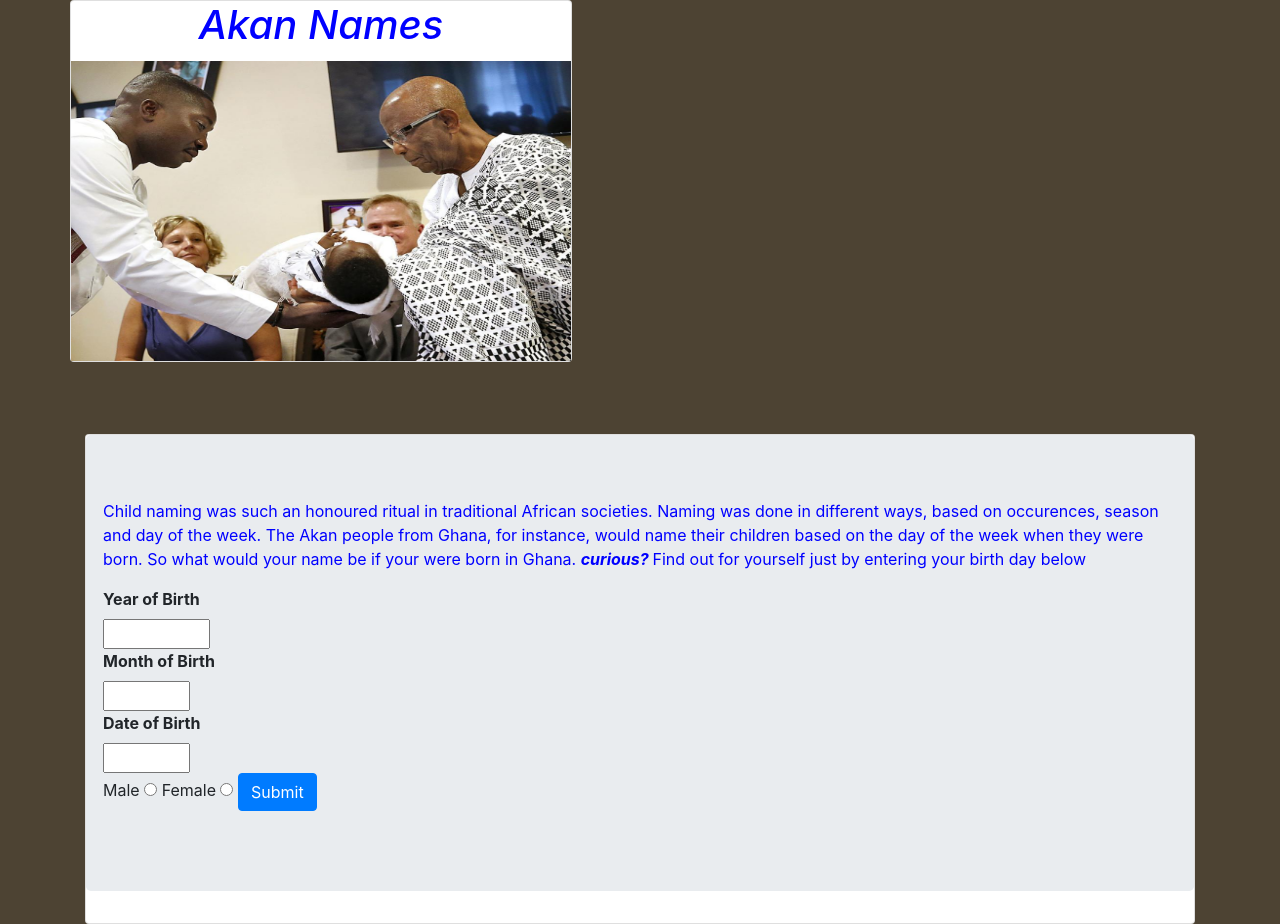
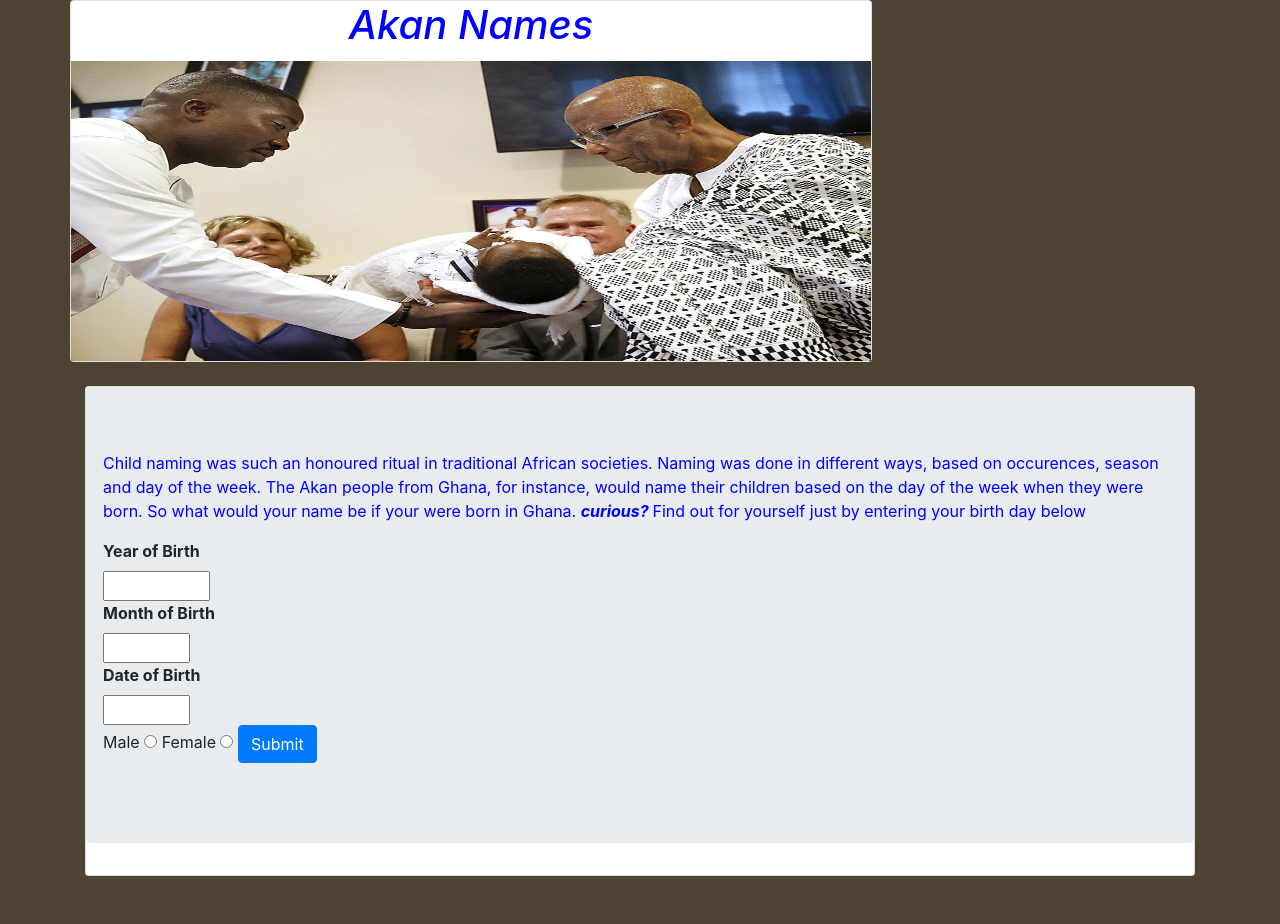
Before and after one commit to Brosir-Maraka/Akan, a plain HTML site: page index.html in a window 1280 px wide. After the commit the page ends 876 px from the top, so only its background shows below. Drawn offline with Linux system fonts and the light colour scheme.

Commit message:
add image edits

```diff
--- a/index.html
+++ b/index.html
@@ -16,9 +16,9 @@
             <div align= "center">
             <h1 class= "card-title" style="color:blue"><em>Akan Names</em></h1>
             </div>
-            <img class="img-responsive" src="images/akan.jpg" height = "300px" width = "500pxalt="akan people">
+            <img class="img-responsive" src="images/akan.jpg" height = "300px" width = "800pxalt="akan people">
           </div>
-       </div> <br> <br> <br>
+       </div> <br>
        <div class="card">
           <div class="jumbotron">
               <div class="row">
```
